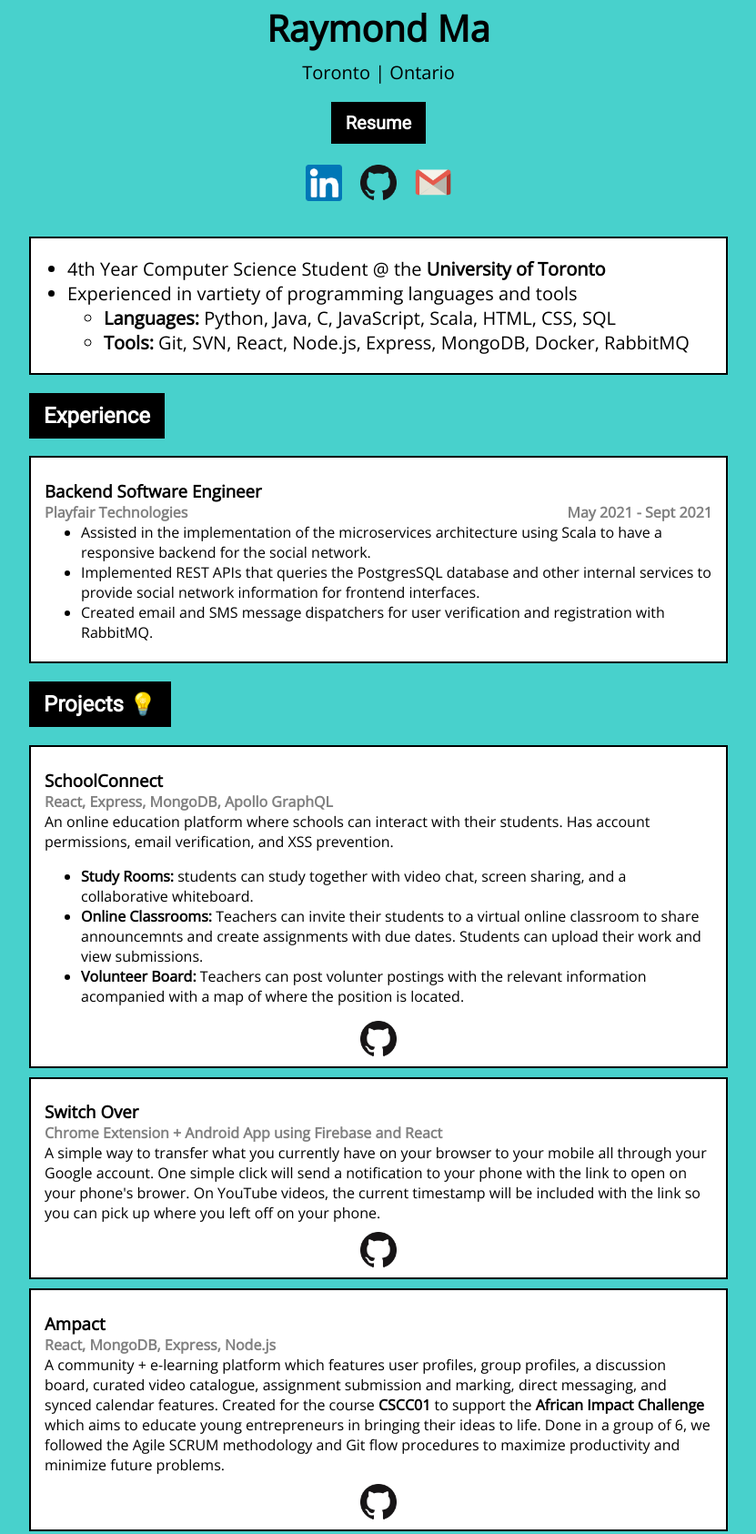
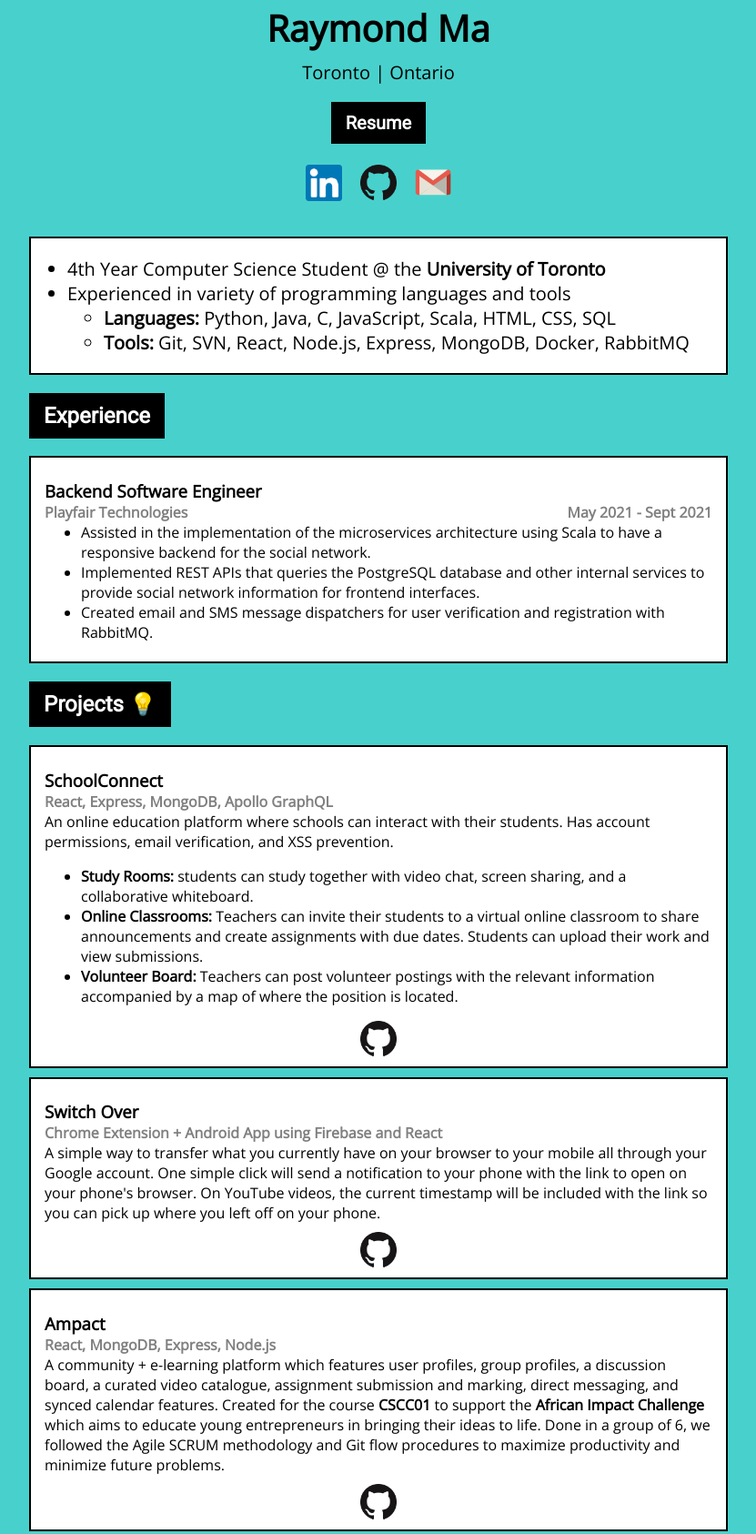
Before and after one commit to ma-ray/ma-ray.github.io, a plain HTML site: page index.html in a window 1280 px wide. Shown: the part 77-1763 px from the top of the page at 91% size, without its empty margins (224-1055 px from the left). Drawn offline with nearby package versions, Linux system fonts and the light colour scheme.

Commit message:
fix grammar and typos

```diff
--- a/index.html
+++ b/index.html
@@ -32,7 +32,7 @@
                 <ul>
                     <li>4th Year Computer Science Student @ the  <a class="p-link" href="https://www.utoronto.ca/" target="_blank"><b>University of Toronto</b></a></li>
                     <li>
-                        Experienced in vartiety of programming languages and tools<a href="https://scratch.mit.edu/projects/189054739/" class="secret" target="_blank">and Scratch</a>
+                        Experienced in variety of programming languages and tools<a href="https://scratch.mit.edu/projects/189054739/" class="secret" target="_blank">and Scratch</a>
                         <ul>
                             <li><b>Languages:</b> Python, Java, C, JavaScript, Scala, HTML, CSS, SQL</li>
                             <li><b>Tools:</b> Git, SVN, React, Node.js, Express, MongoDB, Docker, RabbitMQ</li>
@@ -53,7 +53,7 @@
                 </div>
                 <ul style="margin-top: 0;">
                     <li>Assisted in the implementation of the microservices architecture using Scala to have a responsive backend for the social network.</li>
-                    <li>Implemented REST APIs that queries the PostgresSQL database and other internal services to provide social network information for frontend interfaces.</li>
+                    <li>Implemented REST APIs that queries the PostgreSQL database and other internal services to provide social network information for frontend interfaces.</li>
                     <li>Created email and SMS message dispatchers for user verification and registration with RabbitMQ.</li>
                 </ul>
             </div>
@@ -68,10 +68,10 @@
                     An online education platform where schools can interact with their students. Has account permissions, email verification, and XSS prevention.
                     <ul>
                         <li><b>Study Rooms:</b> students can study together with video chat, screen sharing, and a collaborative whiteboard.</li>
-                        <li><b>Online Classrooms:</b> Teachers can invite their students to a virtual online classroom to share announcemnts and create assignments with due dates.
+                        <li><b>Online Classrooms:</b> Teachers can invite their students to a virtual online classroom to share announcements and create assignments with due dates.
                             Students can upload their work and view submissions.
                         </li>
-                        <li><b>Volunteer Board:</b> Teachers can post volunter postings with the relevant information acompanied with a map of where the position is located.</li>
+                        <li><b>Volunteer Board:</b> Teachers can post volunteer postings with the relevant information accompanied by a map of where the position is located.</li>
                     </ul>
                 </p>
                 <div class="links">
@@ -86,7 +86,7 @@
                 <h4 class="card-subtitle">Chrome Extension + Android App using Firebase and React</h4>
                 <p class="description" style="margin-bottom: 10px;">
                     A simple way to transfer what you currently have on your browser to your mobile all through your Google account.
-                    One simple click will send a notification to your phone with the link to open on your phone's brower.
+                    One simple click will send a notification to your phone with the link to open on your phone's browser.
                     On YouTube videos, the current timestamp will be included with the link so you can pick up where you left off on your phone.
                 </p>
 
@@ -102,7 +102,7 @@
                 <h4 class="card-subtitle">React, MongoDB, Express, Node.js</h4>
                 <p class="description" style="margin-bottom: 10px;">
                     A community + e-learning platform which features user profiles, group profiles, a discussion board,
-                    curated video catalogue, assignment submission and marking, direct messaging, and synced calendar features.
+                    a curated video catalogue, assignment submission and marking, direct messaging, and synced calendar features.
                     Created for the course
                     <a href="https://utsc.calendar.utoronto.ca/course/cscc01h3" target="_blank" class="p-link"><b>CSCC01</b></a> to support the
                     <a href="https://www.africanimpact.ca/the-african-impact-challenge" target="_blank" class="p-link"><b>African Impact Challenge</b></a>
```
